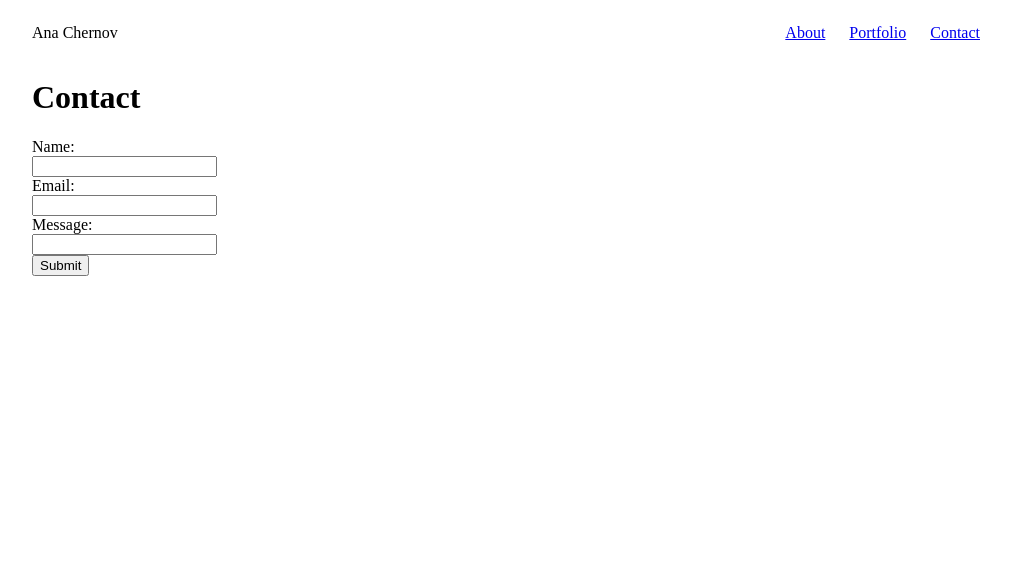
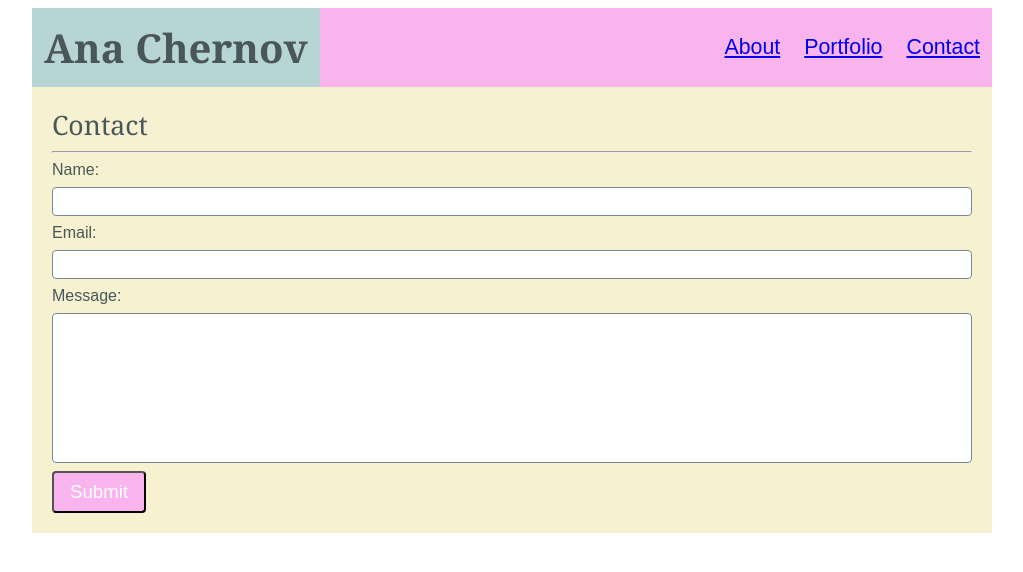
Before and after one commit to purpetrator/Basic-Portfolio, a plain HTML site: page contact.html in a window 1280 px wide. Shown: the whole page, without its empty margins (128-1151 px from the left). Drawn offline with Linux system fonts and the light colour scheme.

Commit message:
Touched up the form and added some basic styling

```diff
--- a/Assets/css/style.css
+++ b/Assets/css/style.css
@@ -1,22 +1,83 @@
+body {
+  /* background-image: url("/Assets/images/pink_rice.png"); */
+  font-family: "Arial", "Helvetica Neue", Helvetica, sans-serif;
+  color: #4a5759;
+}
+
+header {
+  font-family: "Georgia", Times, Times New Roman, serif;
+  font-size: 20pt;
+}
+
 .container {
   max-width: 960px;
   margin: 0 auto;
+}
+
+.content {
+  background-color: #f6f1d1;
+  padding: 20px;
 }
 
 .navbar {
   display: flex;
   align-items: center;
   justify-content: space-between;
+  width: 100%;
+  max-width: 960px;
+  margin: 0 auto;
+  background-color: #f9b4ed;
 }
 
-
+.logo {
+  color: #4a5759;
+  background-color: #b7d5d4;
+  font-weight: bold;
+  font-family: "Georgia", Times, Times New Roman, serif;
+  font-size: 30pt;
+  padding: 12px;
+}
 
 .nav-items {
   display: flex;
   list-style: none;
   justify-content: flex-end;
+  font-size: 16pt;
 }
 
 .nav-items li {
   margin: 0 12px;
 }
+
+#photo {
+  width: 20%;
+  float: left;
+  margin: 0 10px 0 0;
+}
+
+.paragraph p {
+  line-height: 32px;
+}
+
+input {
+  width: 100%;
+  margin: 8px 0;
+  padding: 6px 8px;
+  box-sizing: border-box;
+  border: 1px solid lightslategray;
+  border-radius: 4px;
+}
+
+button {
+  color: white;
+  font-size: 14pt;
+  background-color: #f9b4ed;
+  padding: 8px 16px;
+  cursor: pointer;
+  border-radius: 4px;
+}
+
+#msg {
+  height: 150px;
+  resize: none;
+}
--- a/contact.html
+++ b/contact.html
@@ -6,7 +6,6 @@
 </head>
 
 <body>
-    <div class="container">
 
         <nav class="navbar">
                 <div class="logo">Ana Chernov</div>
@@ -17,8 +16,13 @@
                 </ul>
             </nav>
 
+    <div class="container">
 
-        <h1>Contact</h1>
+        <div class="content">
+
+        <header>Contact</header>
+        <hr>
+
         <form>
             Name:<br>
             <input type="text"><br>
@@ -27,11 +31,13 @@
             <input type="text"><br>
 
             Message:<br>
-            <input type="text"><br>
+            <input type="text" id="msg"><br>
 
             <button type="button">Submit</button>
         </form>
     </div>
+
+</div>
 </body>
 
 </html>
```
Also changed, not shown: index.html (+28 -14 lines), portfolio.html (+9 -8 lines), Assets/images/pink_rice.png (added). Lines whose indentation alone changed are shown as unchanged.
